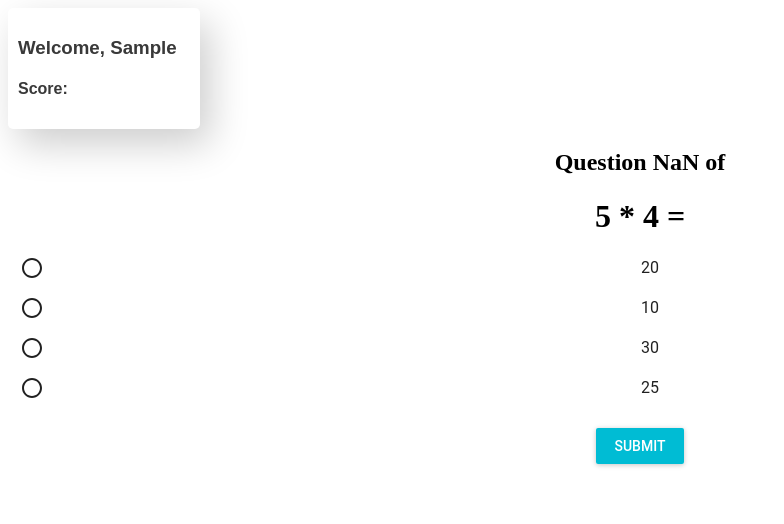
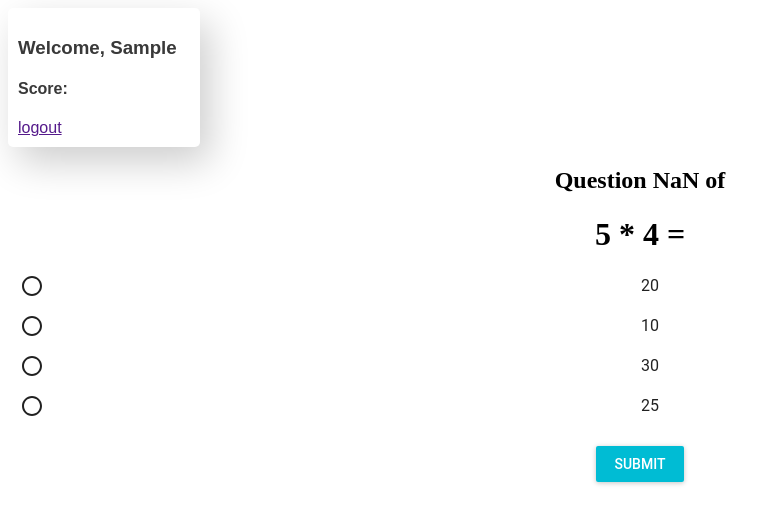
Before and after one commit to thejozhou/SystemDesignReview, a React app: page / in a window 1280 px wide. Both pictures are taken after typing "Sample", "Sample123" into the empty fields and a click on the input "LOGIN". Shown: the top 524 px of the page, without its empty margins (0-784 px from the left). Built offline with nearby package versions, Linux system fonts and the light colour scheme.

Commit message:
updated logout

```diff
--- a/src/App.js
+++ /dev/null
@@ -1,5 +0,0 @@
-import React, { Component } from 'react';
-import ReactDOM from 'react-dom';
-
-
-  export default App;
--- a/src/components/App.js
+++ b/src/components/App.js
@@ -47,18 +47,17 @@ class App extends Component {
       completed: false
       }
     }
-    //
-    // this.userChange = this.userChange.bind(this);
-    // this.passChange = this.passChange.bind(this);
-    // this.userSubmit = this.userSubmit.bind(this);
-    // this.userSave = this.userSave.bind(this);
-    // this.handleNew = this.handleNew.bind(this);
 
   }
 
   handleNew = (e) => {
     e.preventDefault()
     this.setState({isNew:true});
+  }
+
+  handleLogout = (e) => {
+    e.preventDefault();
+    this.setState({isNew:false, logSuccess:false})
   }
 
   userChange = (e) => {
@@ -111,6 +110,7 @@ class App extends Component {
                   userSave = {this.userSave}
                   userSubmit={this.userSubmit}
                   handleNew={this.handleNew}
+                  handleLogout = {this.handleLogout}
                   isNew = {this.state.isNew}
                   logSuccess = {this.state.logSuccess}
                   username = {this.state.username}
--- a/src/components/Quiz.js
+++ b/src/components/Quiz.js
@@ -34,9 +34,11 @@ class Quiz extends Component {
     //if the user is not verified then the logo screen is rendered
     else {
       return (
-        <div className="sdr">
-          System Design Review
+        <div className="title">
+          <div className="sdr">System Design Review</div>
+          <div className="interview">interviewing the full stack engineer</div>
         </div>
+
 
       )
     }
--- a/src/containers/Login.js
+++ b/src/containers/Login.js
@@ -18,7 +18,8 @@ class Login extends Component {
         isNew,
         logSuccess,
         handleNew,
-        username
+        username,
+        handleLogout
       } = this.props;
 
       // render login page when member is not new and not logged in
@@ -58,6 +59,7 @@ class Login extends Component {
           <div className="innerBox">
             <h3>Welcome, {username}</h3>
             <h4>Score: </h4>
+            <a href="" onClick={handleLogout}>logout</a>
           </div>
         )
       }
```
